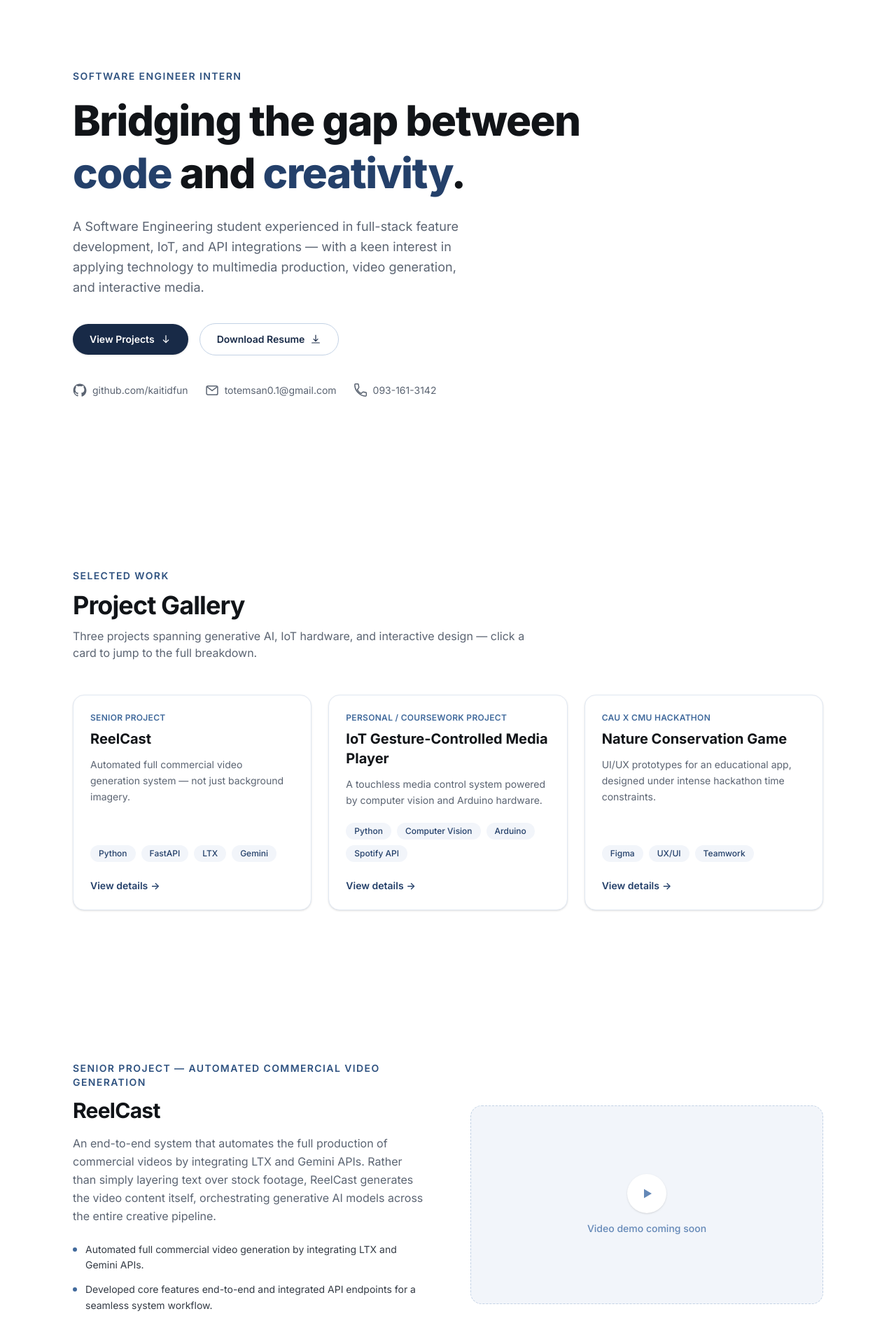
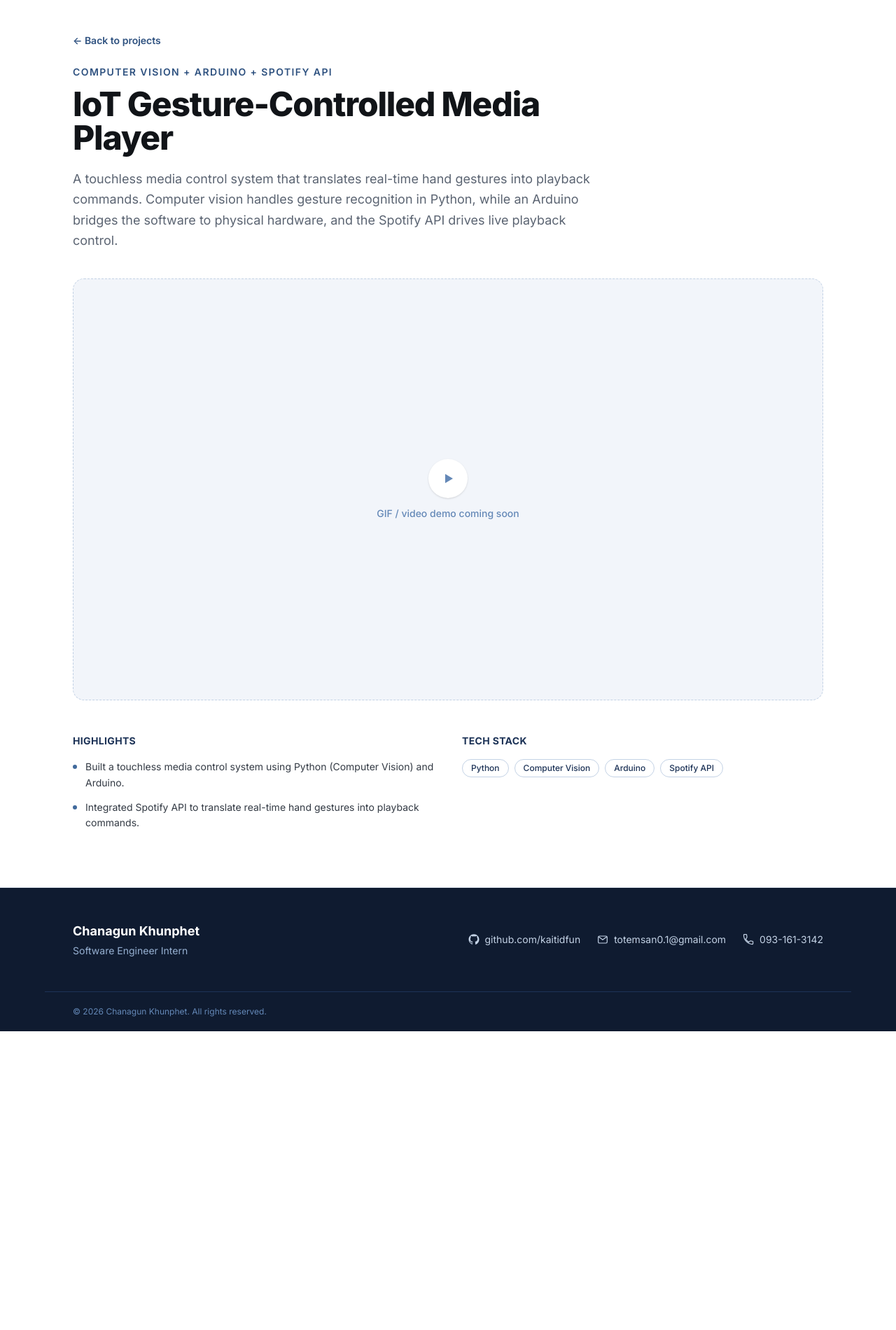
Before and after one commit to kaitidfun/MyPortfolioWeb, a React (Vite) app: page /projects/iot-gesture-player in a window 1280 px wide. Shown: the part 100-2001 px from the top of the page at 70% size. After the commit the page ends 1574 px from the top, so only its background shows below. Built offline with nearby package versions, Linux system fonts and the light colour scheme.

Commit message:
updates the website
updates to be interactive website and changes the projects to have thier own page.

```diff
--- a/package.json
+++ b/package.json
@@ -10,8 +10,10 @@
     "preview": "vite preview"
   },
   "dependencies": {
+    "gsap": "^3.15.0",
     "react": "^19.2.8",
-    "react-dom": "^19.2.8"
+    "react-dom": "^19.2.8",
+    "react-router-dom": "^7.18.4"
   },
   "devDependencies": {
     "@tailwindcss/postcss": "^4.3.3",
--- a/src/App.jsx
+++ b/src/App.jsx
@@ -1,21 +1,43 @@
+import { useEffect } from "react";
+import { BrowserRouter, Routes, Route, useLocation } from "react-router-dom";
 import Navbar from "./components/Navbar";
-import Hero from "./components/Hero";
-import ProjectGallery from "./components/ProjectGallery";
-import ProjectDetails from "./components/ProjectDetails";
-import TechStack from "./components/TechStack";
 import Footer from "./components/Footer";
+import Home from "./pages/Home";
+import ProjectPage from "./pages/ProjectPage";
+
+function ScrollManager() {
+  const location = useLocation();
+
+  useEffect(() => {
+    if (location.hash) {
+      const el = document.getElementById(location.hash.slice(1));
+      if (el) {
+        const frame = requestAnimationFrame(() =>
+          el.scrollIntoView({ behavior: "smooth", block: "start" })
+        );
+        return () => cancelAnimationFrame(frame);
+      }
+    }
+    window.scrollTo({ top: 0 });
+  }, [location.pathname, location.hash]);
+
+  return null;
+}
 
 export default function App() {
   return (
+    <BrowserRouter>
       <div className="min-h-screen bg-white">
         <Navbar />
+        <ScrollManager />
         <main>
-        <Hero />
-        <ProjectGallery />
-        <ProjectDetails />
-        <TechStack />
+          <Routes>
+            <Route path="/" element={<Home />} />
+            <Route path="/projects/:id" element={<ProjectPage />} />
+          </Routes>
         </main>
         <Footer />
       </div>
+    </BrowserRouter>
   );
 }
--- /dev/null
+++ b/src/components/CoverPlaceholder.jsx
@@ -0,0 +1,12 @@
+import { ImageIcon } from "./Icons";
+
+export default function CoverPlaceholder({ label = "Cover image coming soon" }) {
+  return (
+    <div className="flex aspect-[16/10] w-full items-center justify-center rounded-xl border border-dashed border-navy-200 bg-navy-50">
+      <div className="flex flex-col items-center gap-2 text-navy-300">
+        <ImageIcon className="h-8 w-8" />
+        <span className="text-xs font-medium text-navy-400">{label}</span>
+      </div>
+    </div>
+  );
+}
--- a/src/components/Navbar.jsx
+++ b/src/components/Navbar.jsx
@@ -1,34 +1,36 @@
+import { Link } from "react-router-dom";
+
 const links = [
-  { href: "#projects", label: "Projects" },
-  { href: "#skills", label: "Skills" },
-  { href: "#contact", label: "Contact" },
+  { href: "/#projects", label: "Projects" },
+  { href: "/#skills", label: "Skills" },
+  { href: "/#contact", label: "Contact" },
 ];
 
 export default function Navbar() {
   return (
     <header className="sticky top-0 z-50 border-b border-navy-100 bg-white/80 backdrop-blur-sm">
       <nav className="section-shell flex h-16 items-center justify-between">
-        <a href="#top" className="text-sm font-bold tracking-tight text-navy-900">
+        <Link to="/" className="text-sm font-bold tracking-tight text-navy-900">
           Chanagun<span className="text-navy-500">.</span>
-        </a>
+        </Link>
         <ul className="hidden items-center gap-8 sm:flex">
           {links.map((link) => (
             <li key={link.href}>
-              <a
-                href={link.href}
+              <Link
+                to={link.href}
                 className="text-sm font-medium text-ink-700 transition hover:text-navy-700"
               >
                 {link.label}
-              </a>
+              </Link>
             </li>
           ))}
         </ul>
-        <a
-          href="#projects"
+        <Link
+          to="/#projects"
           className="rounded-full bg-navy-900 px-4 py-2 text-xs font-semibold text-white transition hover:bg-navy-800 sm:hidden"
         >
           Projects
-        </a>
+        </Link>
       </nav>
     </header>
   );
--- a/src/components/ProjectDetailSection.jsx
+++ /dev/null
@@ -1,54 +0,0 @@
-import DemoPlaceholder from "./DemoPlaceholder";
-
-export default function ProjectDetailSection({ project, reverse }) {
-  const { id, demoType, details } = project;
-
-  return (
-    <div
-      id={id}
-      className="grid scroll-mt-24 items-center gap-10 py-14 lg:grid-cols-2 lg:gap-16"
-    >
-      <div className={reverse ? "lg:order-2" : ""}>
-        <p className="text-sm font-semibold uppercase tracking-widest text-navy-600">
-          {details.subheading}
-        </p>
-        <h3 className="mt-3 text-2xl font-bold tracking-tight text-ink-900 sm:text-3xl">
-          {details.heading}
-        </h3>
-        <p className="mt-4 leading-relaxed text-ink-500">
-          {details.description}
-        </p>
-
-        <ul className="mt-6 space-y-3">
-          {details.highlights.map((point) => (
-            <li key={point} className="flex gap-3 text-sm text-ink-700">
-              <span className="mt-2 h-1.5 w-1.5 flex-shrink-0 rounded-full bg-navy-500" />
-              <span className="leading-relaxed">{point}</span>
-            </li>
-          ))}
-        </ul>
-
-        {details.certification && (
-          <p className="mt-5 rounded-lg bg-navy-50 px-4 py-3 text-xs font-medium text-navy-700">
-            {details.certification}
-          </p>
-        )}
-
-        <div className="mt-6 flex flex-wrap gap-2">
-          {details.techStack.map((tech) => (
-            <span
-              key={tech}
-              className="rounded-full border border-navy-200 px-3 py-1 text-xs font-medium text-navy-800"
-            >
-              {tech}
-            </span>
-          ))}
-        </div>
-      </div>
-
-      <div className={reverse ? "lg:order-1" : ""}>
-        <DemoPlaceholder type={demoType} label={details.demoLabel} />
-      </div>
-    </div>
-  );
-}
--- a/src/components/ProjectDetails.jsx
+++ /dev/null
@@ -1,18 +0,0 @@
-import { projects } from "../data/resumeData";
-import ProjectDetailSection from "./ProjectDetailSection";
-
-export default function ProjectDetails() {
-  return (
-    <section className="section-shell py-8 sm:py-12">
-      <div className="divide-y divide-navy-100">
-        {projects.map((project, index) => (
-          <ProjectDetailSection
-            key={project.id}
-            project={project}
-            reverse={index % 2 === 1}
-          />
-        ))}
-      </div>
-    </section>
-  );
-}
--- a/src/components/ProjectGallery.jsx
+++ b/src/components/ProjectGallery.jsx
@@ -1,9 +1,12 @@
+import { Link } from "react-router-dom";
 import { projects } from "../data/resumeData";
+import CoverPlaceholder from "./CoverPlaceholder";
+import Reveal from "./Reveal";
 
 export default function ProjectGallery() {
   return (
     <section id="projects" className="section-shell py-20 sm:py-28">
-      <div className="max-w-2xl">
+      <Reveal className="max-w-2xl">
         <p className="text-sm font-semibold uppercase tracking-widest text-navy-600">
           Selected Work
         </p>
@@ -12,17 +15,19 @@ export default function ProjectGallery() {
         </h2>
         <p className="mt-3 text-ink-500">
           Three projects spanning generative AI, IoT hardware, and interactive
-          design — click a card to jump to the full breakdown.
+          design — click a card for the full write-up.
         </p>
-      </div>
+      </Reveal>
 
       <div className="mt-12 grid gap-6 sm:grid-cols-2 lg:grid-cols-3">
-        {projects.map((project) => (
-          <a
-            key={project.id}
-            href={`#${project.id}`}
-            className="group flex flex-col rounded-2xl border border-navy-100 bg-white p-6 shadow-sm transition hover:-translate-y-1 hover:border-navy-300 hover:shadow-lg"
+        {projects.map((project, index) => (
+          <Reveal key={project.id} delay={index * 0.08}>
+            <Link
+              to={`/projects/${project.id}`}
+              className="group flex h-full flex-col overflow-hidden rounded-2xl border border-navy-100 bg-white shadow-sm transition hover:-translate-y-1 hover:border-navy-300 hover:shadow-lg"
             >
+              <CoverPlaceholder />
+              <div className="flex flex-1 flex-col p-6">
                 <span className="text-xs font-semibold uppercase tracking-wide text-navy-500">
                   {project.subtitle}
                 </span>
@@ -48,7 +53,9 @@ export default function ProjectGallery() {
                     &rarr;
                   </span>
                 </span>
-          </a>
+              </div>
+            </Link>
+          </Reveal>
         ))}
       </div>
     </section>
--- /dev/null
+++ b/src/components/Reveal.jsx
@@ -0,0 +1,47 @@
+import { useEffect, useRef } from "react";
+import { gsap } from "gsap";
+import { ScrollTrigger } from "gsap/ScrollTrigger";
+
+gsap.registerPlugin(ScrollTrigger);
+
+export default function Reveal({ children, delay = 0, y = 24, className = "" }) {
+  const ref = useRef(null);
+
+  useEffect(() => {
+    const el = ref.current;
+    if (!el) return;
+
+    if (window.matchMedia("(prefers-reduced-motion: reduce)").matches) {
+      gsap.set(el, { opacity: 1, y: 0 });
+      return;
+    }
+
+    const tween = gsap.fromTo(
+      el,
+      { opacity: 0, y },
+      {
+        opacity: 1,
+        y: 0,
+        duration: 0.7,
+        delay,
+        ease: "power3.out",
+        scrollTrigger: {
+          trigger: el,
+          start: "top 85%",
+          once: true,
+        },
+      }
+    );
+
+    return () => {
+      tween.scrollTrigger?.kill();
+      tween.kill();
+    };
+  }, [delay, y]);
+
+  return (
+    <div ref={ref} className={className}>
+      {children}
+    </div>
+  );
+}
--- /dev/null
+++ b/src/pages/Home.jsx
@@ -0,0 +1,13 @@
+import Hero from "../components/Hero";
+import ProjectGallery from "../components/ProjectGallery";
+import TechStack from "../components/TechStack";
+
+export default function Home() {
+  return (
+    <>
+      <Hero />
+      <ProjectGallery />
+      <TechStack />
+    </>
+  );
+}
--- /dev/null
+++ b/src/pages/ProjectPage.jsx
@@ -0,0 +1,82 @@
+import { useParams, Link, Navigate } from "react-router-dom";
+import { projects } from "../data/resumeData";
+import DemoPlaceholder from "../components/DemoPlaceholder";
+import Reveal from "../components/Reveal";
+
+export default function ProjectPage() {
+  const { id } = useParams();
+  const project = projects.find((p) => p.id === id);
+
+  if (!project) {
+    return <Navigate to="/" replace />;
+  }
+
+  const { demoType, details } = project;
+
+  return (
+    <article className="section-shell py-16 sm:py-20">
+      <Reveal>
+        <Link
+          to="/#projects"
+          className="inline-flex items-center gap-2 text-sm font-semibold text-navy-600 transition hover:text-navy-800"
+        >
+          &larr; Back to projects
+        </Link>
+      </Reveal>
+
+      <Reveal delay={0.05} className="mt-6 max-w-3xl">
+        <p className="text-sm font-semibold uppercase tracking-widest text-navy-600">
+          {details.subheading}
+        </p>
+        <h1 className="mt-3 text-4xl font-extrabold tracking-tight text-ink-900 sm:text-5xl">
+          {details.heading}
+        </h1>
+        <p className="mt-5 text-lg leading-relaxed text-ink-500">
+          {details.description}
+        </p>
+      </Reveal>
+
+      <Reveal delay={0.1} className="mt-10">
+        <DemoPlaceholder type={demoType} label={details.demoLabel} />
+      </Reveal>
+
+      <Reveal delay={0.15} className="mt-12 grid gap-10 sm:grid-cols-2">
+        <div>
+          <h2 className="text-sm font-bold uppercase tracking-wide text-navy-800">
+            Highlights
+          </h2>
+          <ul className="mt-4 space-y-3">
+            {details.highlights.map((point) => (
+              <li key={point} className="flex gap-3 text-sm text-ink-700">
+                <span className="mt-2 h-1.5 w-1.5 flex-shrink-0 rounded-full bg-navy-500" />
+                <span className="leading-relaxed">{point}</span>
+              </li>
+            ))}
+          </ul>
+
+          {details.certification && (
+            <p className="mt-5 rounded-lg bg-navy-50 px-4 py-3 text-xs font-medium text-navy-700">
+              {details.certification}
+            </p>
+          )}
+        </div>
+
+        <div>
+          <h2 className="text-sm font-bold uppercase tracking-wide text-navy-800">
+            Tech Stack
+          </h2>
+          <div className="mt-4 flex flex-wrap gap-2">
+            {details.techStack.map((tech) => (
+              <span
+                key={tech}
+                className="rounded-full border border-navy-200 px-3 py-1 text-xs font-medium text-navy-800"
+              >
+                {tech}
+              </span>
+            ))}
+          </div>
+        </div>
+      </Reveal>
+    </article>
+  );
+}
```
Also changed, not shown: src/components/TechStack.jsx (+11 -9 lines), vercel.json (added), 1 other file (tests, documents, lock files or other folders). Lines whose indentation alone changed are shown as unchanged.
